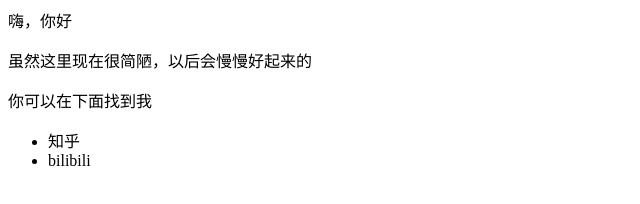
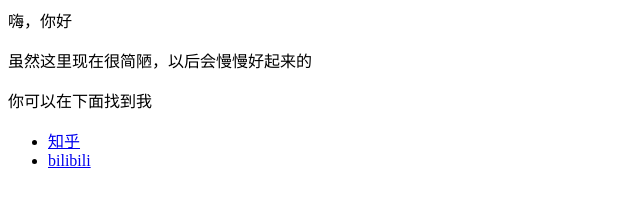
Before and after one commit to 365-earth/365-earth.github.io, a plain HTML site: page index.html in a window 1280 px wide. Shown: the whole page, without its empty margins (0-640 px from the left). Drawn offline with Linux system fonts and the light colour scheme.

Commit message:
Update index.html

```diff
--- a/index.html
+++ b/index.html
@@ -3,6 +3,6 @@
 <p>你可以在下面找到我</p>
 
 <ul>
-  <li> <a herf="https://www.zhihu.com/people/bad2154bbc88f84ae6f7ce635fc3ae6c">知乎</a> </li>
-  <li> <a herf="http://dwz.date/aXvc">bilibili</a> </li>
+  <li> <a href="https://www.zhihu.com/people/bad2154bbc88f84ae6f7ce635fc3ae6c">知乎</a> </li>
+  <li> <a href="http://dwz.date/aXvc">bilibili</a> </li>
 </ul>
```
